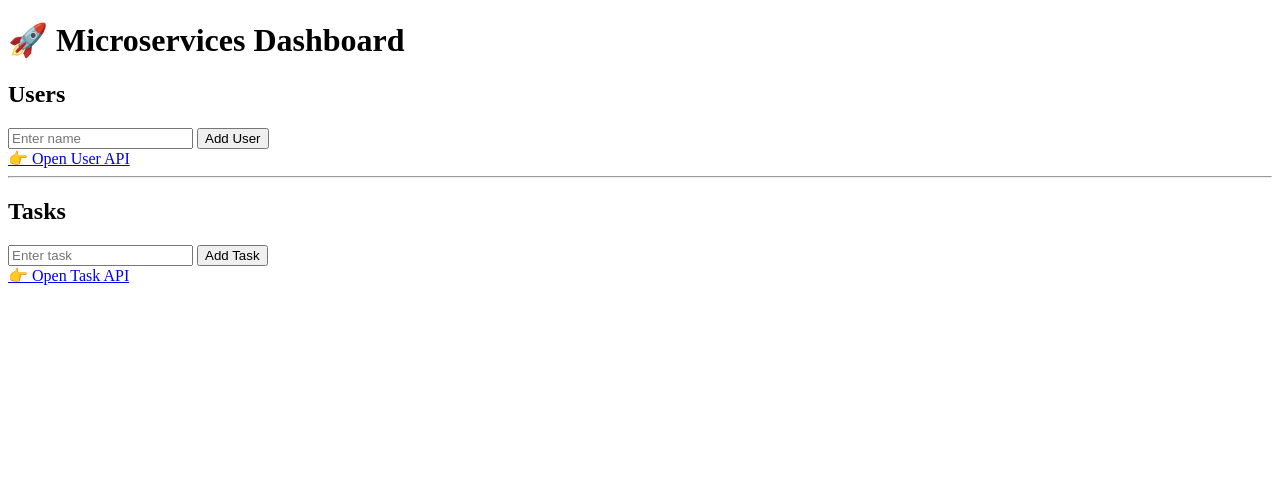
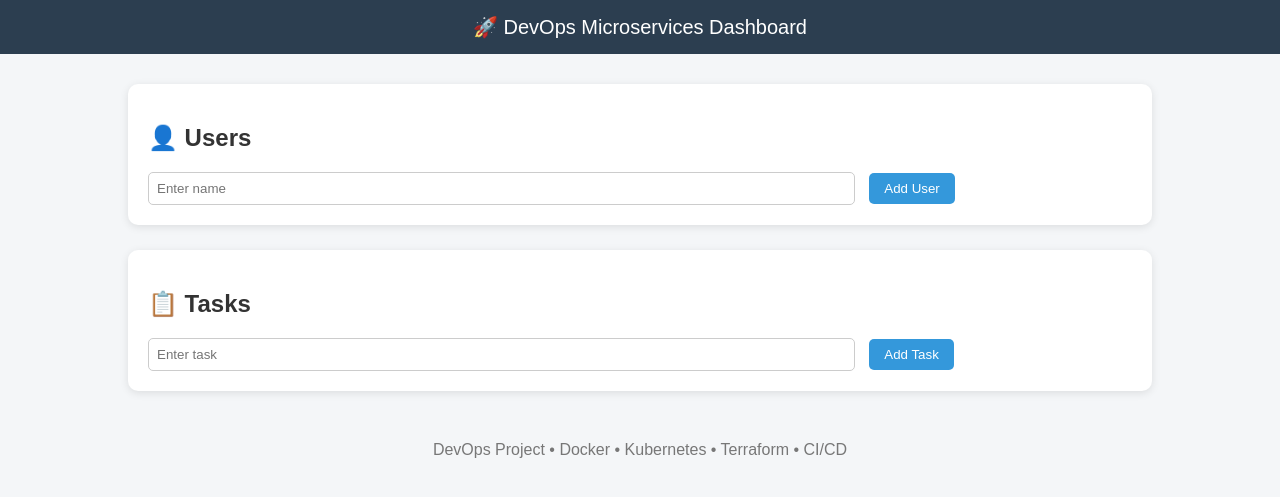
Before and after one commit to urk23cs1156/devops-task-app, a Flask app: page / in a window 1280 px wide. Shown: the top 497 px of the page. Run offline with Flask 3, Linux system fonts and the light colour scheme; data that the repository does not hold is empty.

Commit message:
minor changes gopal:

```diff
--- a/gateway/app.py
+++ b/gateway/app.py
@@ -1,4 +1,4 @@
-from flask import Flask, render_template
+from flask import Flask, render_template, request, redirect
 import requests
 from registry import services
 
@@ -10,5 +10,27 @@ def home():
     tasks = requests.get(services["task"] + "/tasks").json()
     return render_template("index.html", users=users, tasks=tasks)
 
+@app.route("/add-user", methods=["POST"])
+def add_user():
+    name = request.form.get("name")
+
+    requests.post(
+        services["user"] + "/users",
+        json={"name": name}
+    )
+
+    return redirect("/")
+
+@app.route("/add-task", methods=["POST"])
+def add_task():
+    task = request.form.get("task")
+
+    requests.post(
+        services["task"] + "/tasks",
+        json={"task": task}
+    )
+
+    return redirect("/")
+
 if __name__ == "__main__":
     app.run(host="0.0.0.0", port=3000)
--- a/gateway/templates/index.html
+++ b/gateway/templates/index.html
@@ -2,44 +2,124 @@
 <html>
 <head>
     <title>Microservices Dashboard</title>
+
+    <style>
+        body {
+            font-family: Arial, sans-serif;
+            background-color: #f4f6f8;
+            margin: 0;
+            padding: 0;
+        }
+
+        .navbar {
+            background-color: #2c3e50;
+            color: white;
+            padding: 15px;
+            text-align: center;
+            font-size: 20px;
+        }
+
+        .container {
+            width: 80%;
+            margin: auto;
+            margin-top: 30px;
+        }
+
+        .card {
+            background: white;
+            padding: 20px;
+            margin-bottom: 25px;
+            border-radius: 10px;
+            box-shadow: 0px 2px 8px rgba(0,0,0,0.1);
+        }
+
+        h2 {
+            color: #333;
+        }
+
+        ul {
+            list-style: none;
+            padding: 0;
+        }
+
+        li {
+            padding: 8px;
+            border-bottom: 1px solid #ddd;
+        }
+
+        input {
+            padding: 8px;
+            width: 70%;
+            margin-right: 10px;
+            border: 1px solid #ccc;
+            border-radius: 5px;
+        }
+
+        button {
+            padding: 8px 15px;
+            background-color: #3498db;
+            color: white;
+            border: none;
+            border-radius: 5px;
+            cursor: pointer;
+        }
+
+        button:hover {
+            background-color: #2980b9;
+        }
+
+        .footer {
+            text-align: center;
+            margin-top: 40px;
+            padding: 10px;
+            color: #777;
+        }
+    </style>
 </head>
+
 <body>
 
-<h1>🚀 Microservices Dashboard</h1>
+<div class="navbar">
+    🚀 DevOps Microservices Dashboard
+</div>
 
-<!-- USERS -->
-<h2>Users</h2>
+<div class="container">
+
+    <div class="card">
+        <h2>👤 Users</h2>
+
         <ul>
             {% for user in users %}
                 <li>{{ user.name }}</li>
             {% endfor %}
         </ul>
 
-<!-- ADD USER -->
-<form action="http://localhost:3001/users" method="post">
+        <form action="/add-user" method="post">
             <input type="text" name="name" placeholder="Enter name" required>
             <button type="submit">Add User</button>
         </form>
+    </div>
 
-<a href="http://localhost:3001/users" target="_blank">👉 Open User API</a>
+    <div class="card">
+        <h2>📋 Tasks</h2>
 
-<hr>
-
-<!-- TASKS -->
-<h2>Tasks</h2>
         <ul>
             {% for task in tasks %}
                 <li>{{ task.task }}</li>
             {% endfor %}
         </ul>
 
-<!-- ADD TASK -->
-<form action="http://localhost:3002/tasks" method="post">
+        <form action="/add-task" method="post">
             <input type="text" name="task" placeholder="Enter task" required>
             <button type="submit">Add Task</button>
         </form>
+    </div>
 
-<a href="http://localhost:3002/tasks" target="_blank">👉 Open Task API</a>
+</div>
+
+<div class="footer">
+    DevOps Project • Docker • Kubernetes • Terraform • CI/CD
+</div>
 
 </body>
 </html>
```
Also changed, not shown: task-service/app.py (+13 -1 lines), user-service/app.py (+13 -4 lines), .github/workflows/ci.yml. Lines whose indentation alone changed are shown as unchanged.
